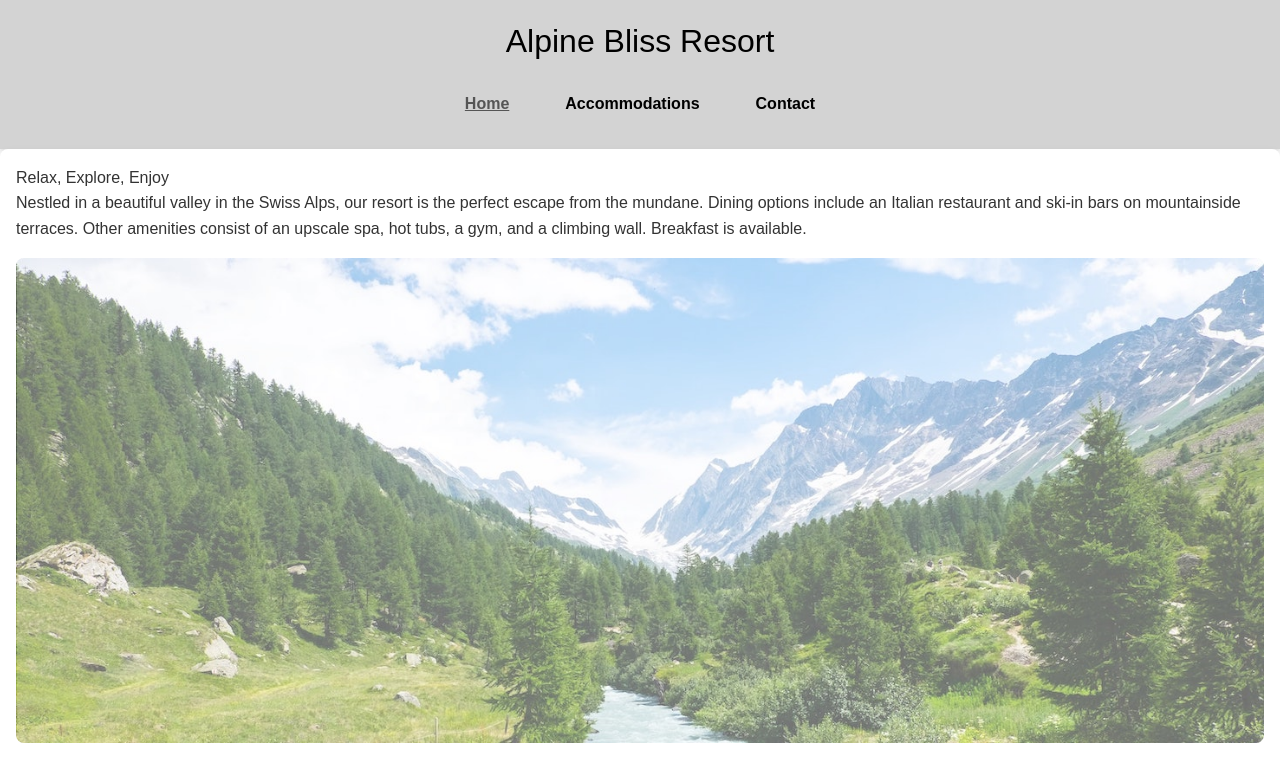
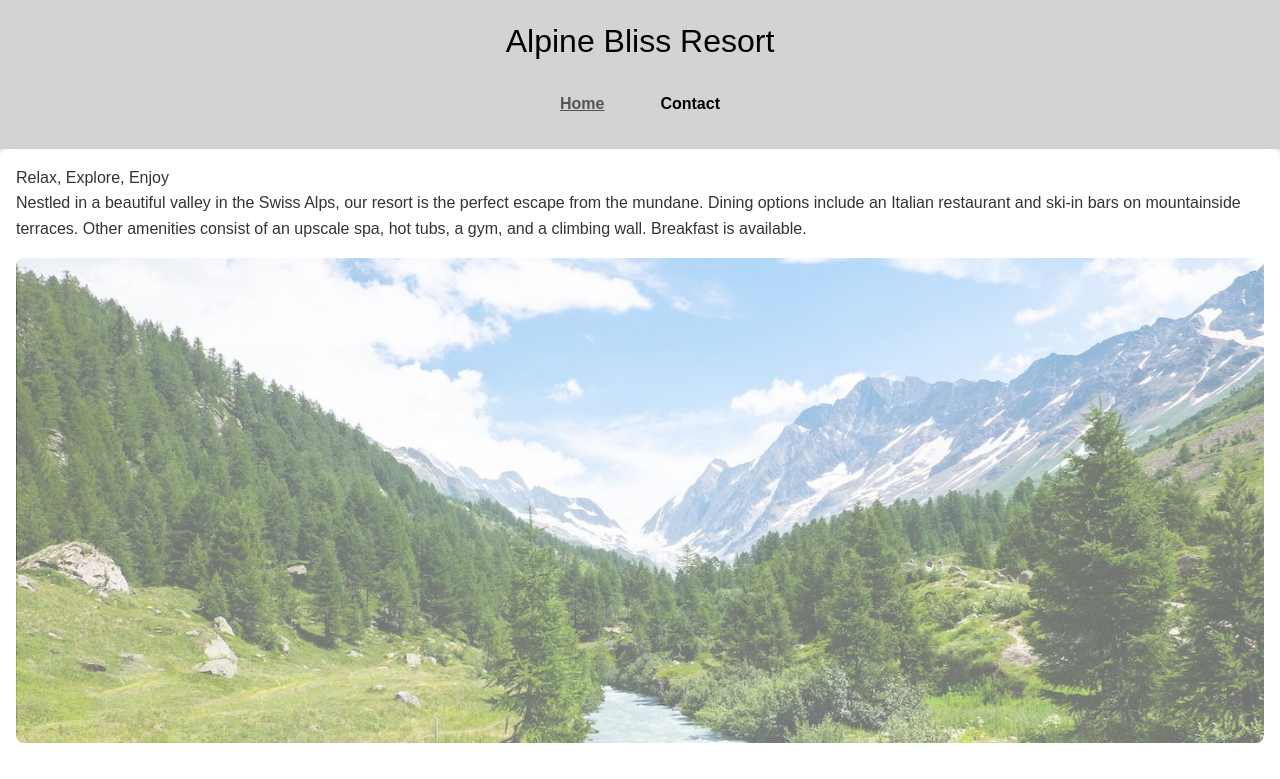
Before and after one commit to AdhiRamkumar/215Final, a plain HTML site: page index.html in a window 1280 px wide. Shown: the top 779 px of the page. Drawn offline with Linux system fonts and the light colour scheme; files whose address does not match are found by name.

Commit message:
Update index.html

```diff
--- a/index.html
+++ b/index.html
@@ -18,7 +18,7 @@
         <nav aria-label="Main Navigation">
             <ul>
                 <li><a href="index.html" class="active">Home</a></li>
-                <li><a href="#">Accommodations</a></li>
+
                 <li><a href="contact.html">Contact</a></li>
             </ul>
         </nav>
```
